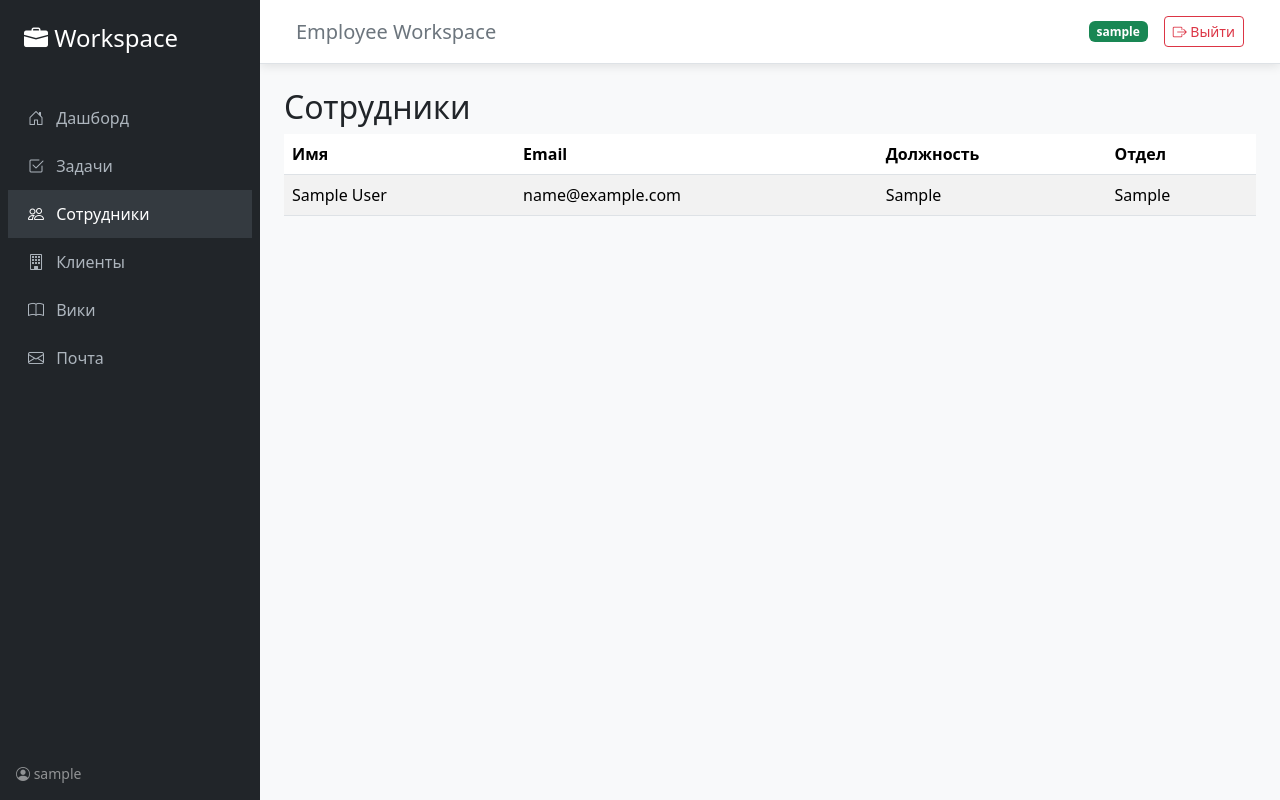
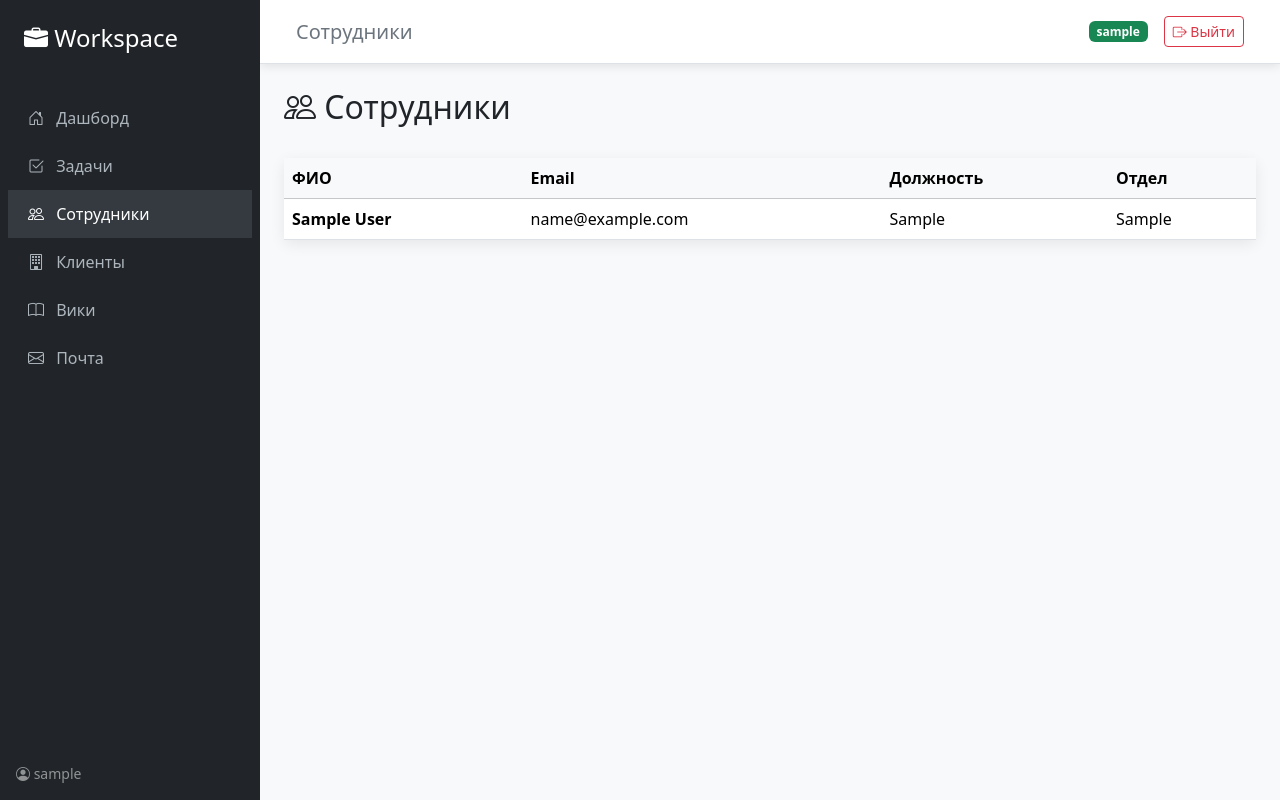
Before and after one commit to fake-stmz/employee-workspace-django, a Django app: page /employees/ in a window 1280 px wide. Run offline with Django 5.2, Linux system fonts and the light colour scheme; a user stored in the database is signed in; tables that the repository leaves empty hold one stand-in row (values such as "Sample post").

Commit message:
feat: updated employees

```diff
--- a/templates/employees/employee_list.html
+++ b/templates/employees/employee_list.html
@@ -1,33 +1,42 @@
 {% extends 'base.html' %}
+{% block page_title %}Сотрудники{% endblock %}
 
 {% block content %}
 
-<h2>Сотрудники</h2>
+<div class="d-flex justify-content-between align-items-center mb-4">
+    <h2><i class="bi bi-people"></i> Сотрудники</h2>
+    <!-- Позже добавим кнопку "Добавить сотрудника" -->
+</div>
 
-<table class="table table-striped">
-    <thead>
+<div class="card">
+    <div class="card-body p-0">
+        <table class="table table-hover mb-0">
+            <thead class="table-light">
                 <tr>
-            <th>Имя</th>
+                    <th>ФИО</th>
                     <th>Email</th>
                     <th>Должность</th>
                     <th>Отдел</th>
                 </tr>
             </thead>
-
             <tbody>
                 {% for emp in employees %}
                 <tr>
-            <td>{{ emp.full_name }}</td>
+                    <td><strong>{{ emp.full_name }}</strong></td>
                     <td>{{ emp.email }}</td>
                     <td>{{ emp.position }}</td>
-            <td>{{ emp.department }}</td>
+                    <td>{{ emp.department|default:"—" }}</td>
                 </tr>
                 {% empty %}
                 <tr>
-            <td colspan="4">Нет сотрудников</td>
+                    <td colspan="4" class="text-center py-5 text-muted">
+                        Нет сотрудников
+                    </td>
                 </tr>
                 {% endfor %}
             </tbody>
         </table>
+    </div>
+</div>
 
 {% endblock %}
```
Lines whose indentation alone changed are shown as unchanged.
